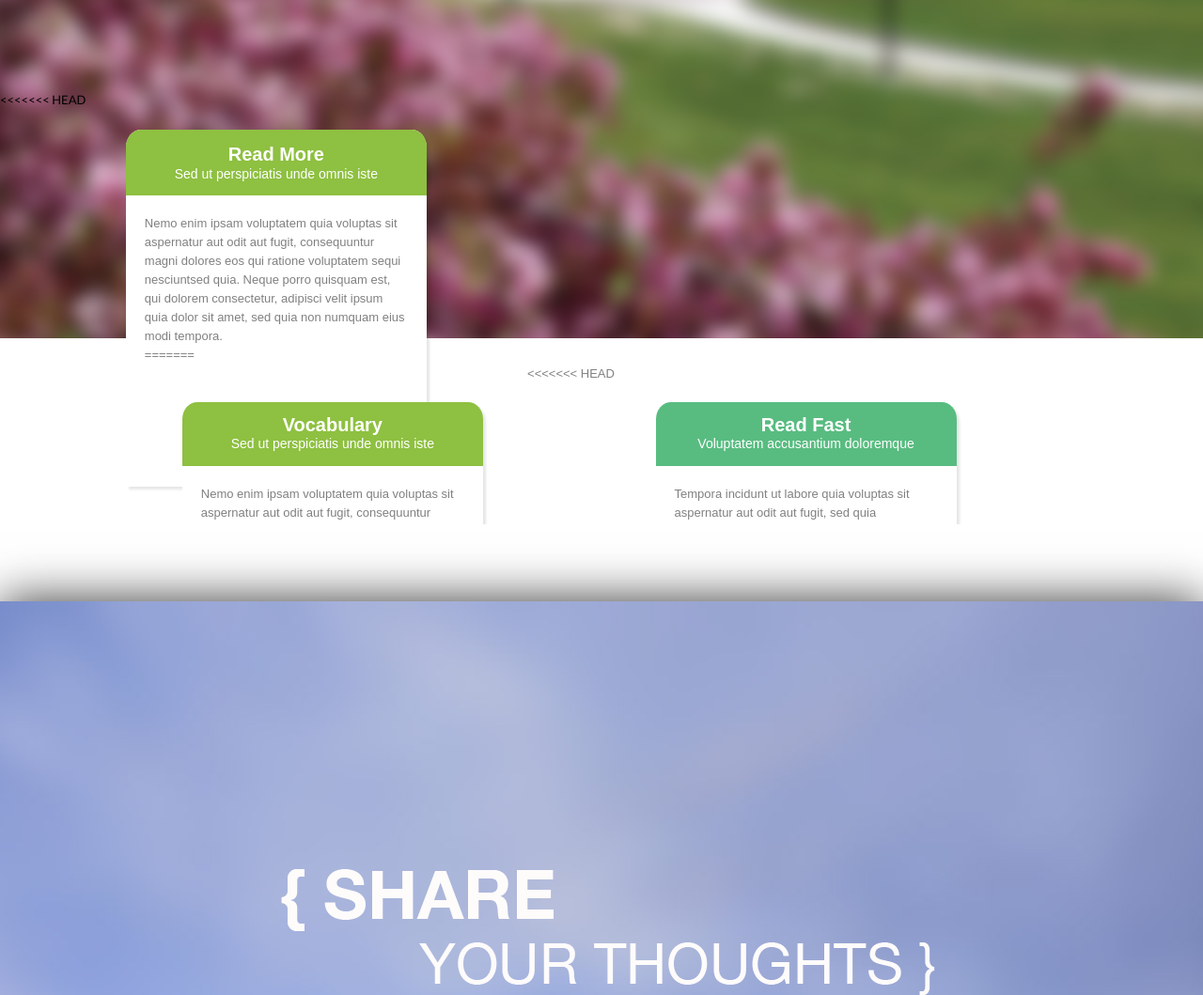
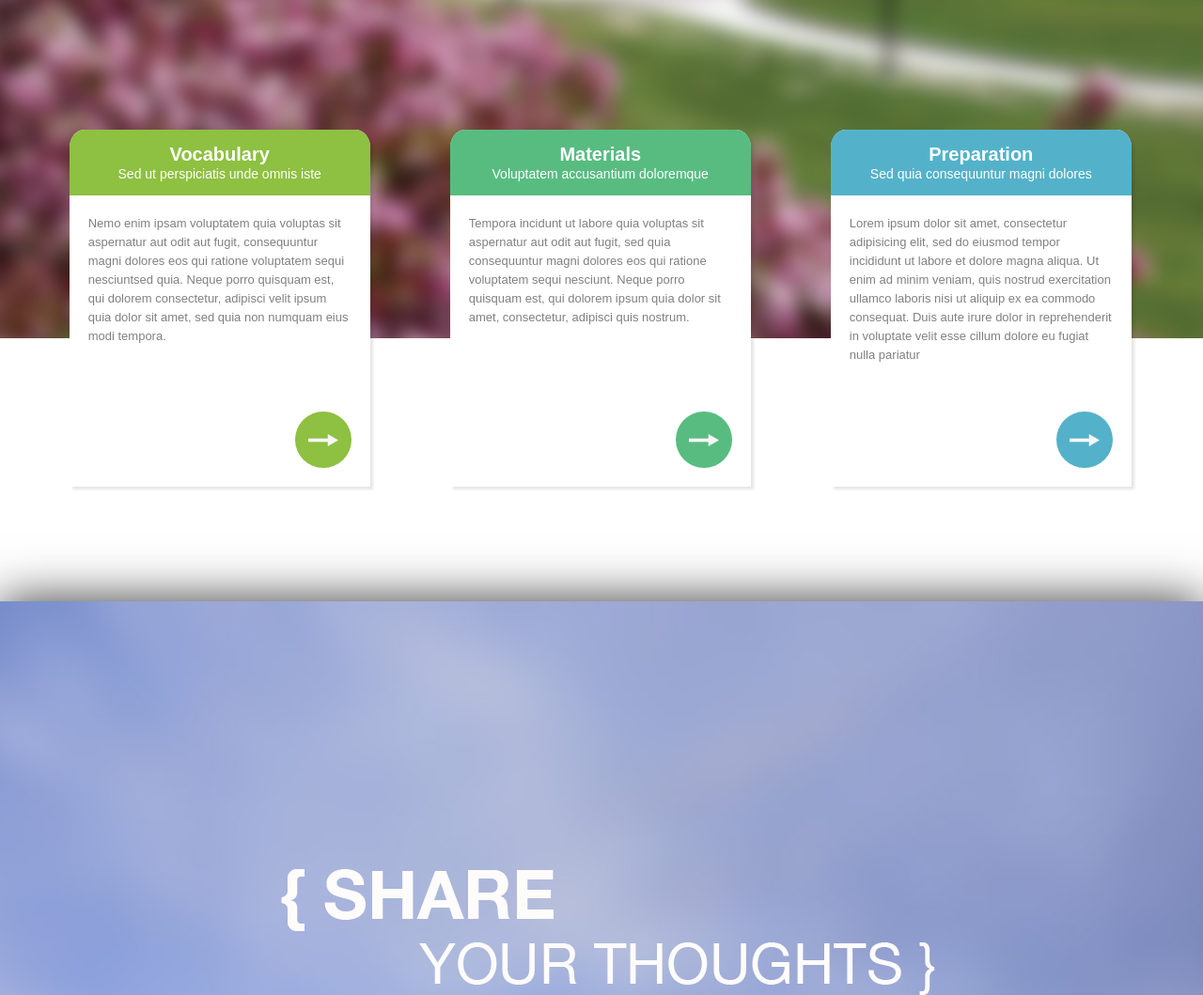
Before and after one commit to yueinteractive/readingproject-yue, a plain HTML site: page index.html in a window 1280 px wide. Shown: the part 3360-4419 px from the top of the page at 94% size. Drawn offline with nearby package versions, Linux system fonts and the light colour scheme.

Commit message:
Join and submit btn

```diff
--- a/index.html
+++ b/index.html
@@ -235,15 +235,6 @@ menuItems.click(function(e){
 
         <div class="panel" data-speed="4" data-type="background" >
 
-<<<<<<< HEAD
-          <div class="individualpannel">
-            <div class="pannelHeader color1">
-              <h2>Read More</h2>
-              <p>Sed ut perspiciatis unde omnis iste</p>
-            </div>
-            <div class="pannelContext">
-              <p>Nemo enim ipsam voluptatem quia voluptas sit aspernatur aut odit aut fugit, consequuntur magni dolores eos qui ratione voluptatem sequi nesciuntsed quia. Neque porro quisquam est, qui dolorem consectetur, adipisci velit ipsum quia dolor sit amet, sed quia non numquam eius modi tempora. </p>
-=======
           <div class="panelContainer">
 
             <div class="individualpannel">
@@ -256,24 +247,12 @@ menuItems.click(function(e){
               </div>
               <div class="circle_btn color1">
               </div>
->>>>>>> 769799c4c4bb5d7dbddd667af59b1943520afecd
             </div>
 
             <div class="individualPanelContent color1">
             </div>
 
 
-<<<<<<< HEAD
-          <div class="individualpannel">
-             <div class="pannelHeader color2">
-              <h2>Read Fast</h2>
-              <p>Voluptatem accusantium doloremque</p>
-            </div>
-            <div class="pannelContext">
-              <p> Tempora incidunt ut labore quia voluptas sit aspernatur aut odit aut fugit, sed quia consequuntur magni dolores eos qui ratione voluptatem sequi nesciunt. Neque porro quisquam est, qui dolorem ipsum quia dolor sit amet, consectetur, adipisci quis nostrum. </p>
-            </div>
-            <div class="circle_btn color2">
-=======
             <div class="individualpannel">
                <div class="pannelHeader color2">
                 <h2>Materials</h2>
@@ -284,22 +263,12 @@ menuItems.click(function(e){
               </div>
               <div class="circle_btn color2">
               </div>
->>>>>>> 769799c4c4bb5d7dbddd667af59b1943520afecd
             </div>
 
             <div class="individualPanelContent color2">
             </div>
 
 
-<<<<<<< HEAD
-          <div class="individualpannel">
-            <div class="pannelHeader color3">
-              <h2>Read Effective</h2>
-              <p>Sed quia consequuntur magni dolores</p>
-            </div>
-            <div class="pannelContext">
-              <p>Lorem ipsum dolor sit amet, consectetur adipisicing elit, sed do eiusmod tempor incididunt ut labore et dolore magna aliqua. Ut enim ad minim veniam, quis nostrud exercitation ullamco laboris nisi ut aliquip ex ea commodo consequat. Duis aute irure dolor in reprehenderit in voluptate velit esse cillum dolore eu fugiat nulla pariatur </p>
-=======
             <div class="individualpannel">
               <div class="pannelHeader color3">
                 <h2>Preparation</h2>
@@ -310,7 +279,6 @@ menuItems.click(function(e){
               </div>
               <div class="circle_btn color3">
               </div>
->>>>>>> 769799c4c4bb5d7dbddd667af59b1943520afecd
             </div>
 
             <div class="individualPanelContent color3">
```
Also changed, not shown: 2 other files.
